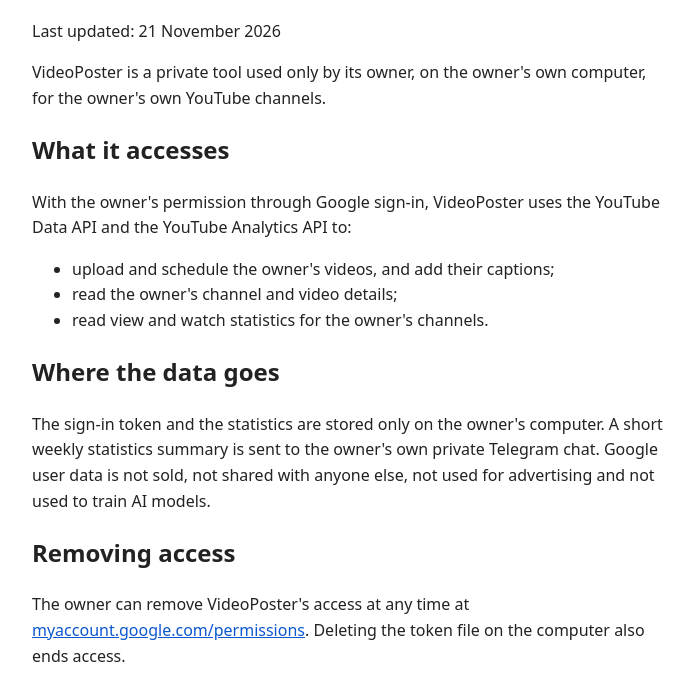
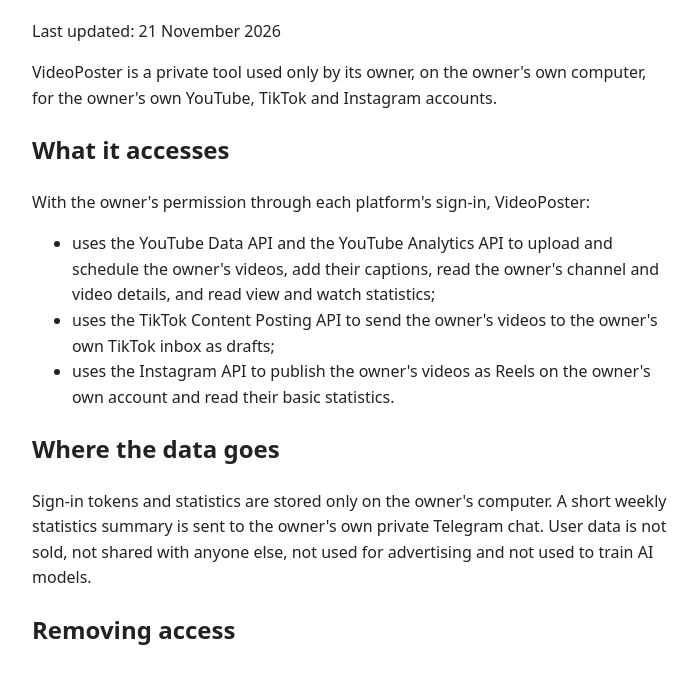
Before and after one commit to AbdullahNUROGLU/videoposter-site, a plain HTML site: page privacy.html in a window 1280 px wide. Shown: the part 94-767 px from the top of the page, without its empty margins (288-986 px from the left). Drawn offline with Linux system fonts and the light colour scheme.

Commit message:
Add terms of service; cover TikTok and Instagram

```diff
--- a/privacy.html
+++ b/privacy.html
@@ -9,18 +9,18 @@
 <body>
 <h1>Privacy policy</h1>
 <p>Last updated: 21 November 2026</p>
-<p>VideoPoster is a private tool used only by its owner, on the owner's own computer, for the owner's own YouTube channels.</p>
+<p>VideoPoster is a private tool used only by its owner, on the owner's own computer, for the owner's own YouTube, TikTok and Instagram accounts.</p>
 <h2>What it accesses</h2>
-<p>With the owner's permission through Google sign-in, VideoPoster uses the YouTube Data API and the YouTube Analytics API to:</p>
+<p>With the owner's permission through each platform's sign-in, VideoPoster:</p>
 <ul>
-<li>upload and schedule the owner's videos, and add their captions;</li>
-<li>read the owner's channel and video details;</li>
-<li>read view and watch statistics for the owner's channels.</li>
+<li>uses the YouTube Data API and the YouTube Analytics API to upload and schedule the owner's videos, add their captions, read the owner's channel and video details, and read view and watch statistics;</li>
+<li>uses the TikTok Content Posting API to send the owner's videos to the owner's own TikTok inbox as drafts;</li>
+<li>uses the Instagram API to publish the owner's videos as Reels on the owner's own account and read their basic statistics.</li>
 </ul>
 <h2>Where the data goes</h2>
-<p>The sign-in token and the statistics are stored only on the owner's computer. A short weekly statistics summary is sent to the owner's own private Telegram chat. Google user data is not sold, not shared with anyone else, not used for advertising and not used to train AI models.</p>
+<p>Sign-in tokens and statistics are stored only on the owner's computer. A short weekly statistics summary is sent to the owner's own private Telegram chat. User data is not sold, not shared with anyone else, not used for advertising and not used to train AI models.</p>
 <h2>Removing access</h2>
-<p>The owner can remove VideoPoster's access at any time at <a href="https://myaccount.google.com/permissions">myaccount.google.com/permissions</a>. Deleting the token file on the computer also ends access.</p>
+<p>The owner can remove VideoPoster's access at any time in each platform's account settings, for Google at <a href="https://myaccount.google.com/permissions">myaccount.google.com/permissions</a>. Deleting the token files on the computer also ends access.</p>
 <p>VideoPoster's use of information received from Google APIs follows the <a href="https://developers.google.com/terms/api-services-user-data-policy">Google API Services User Data Policy</a>, including the Limited Use requirements.</p>
 <h2>Contact</h2>
 <p>Contact the owner through the YouTube channel that uses this app.</p>
```
Also changed, not shown: index.html (+2 -2 lines), terms.html (added, +17 -0 lines).
